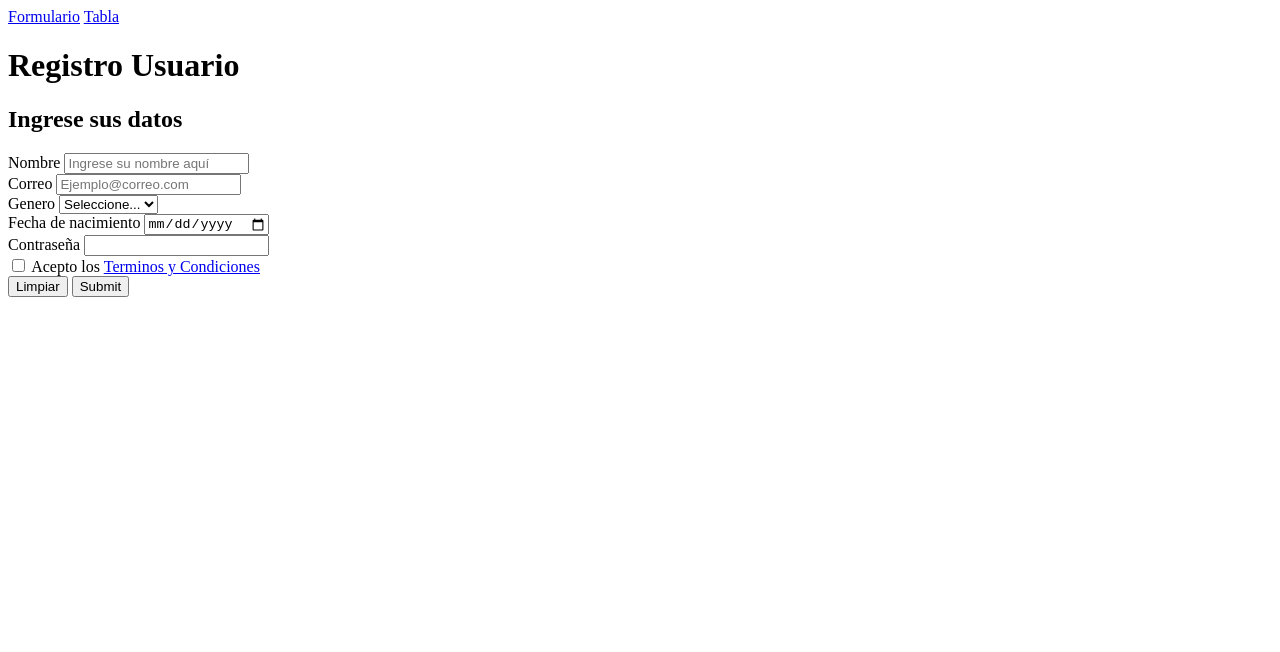
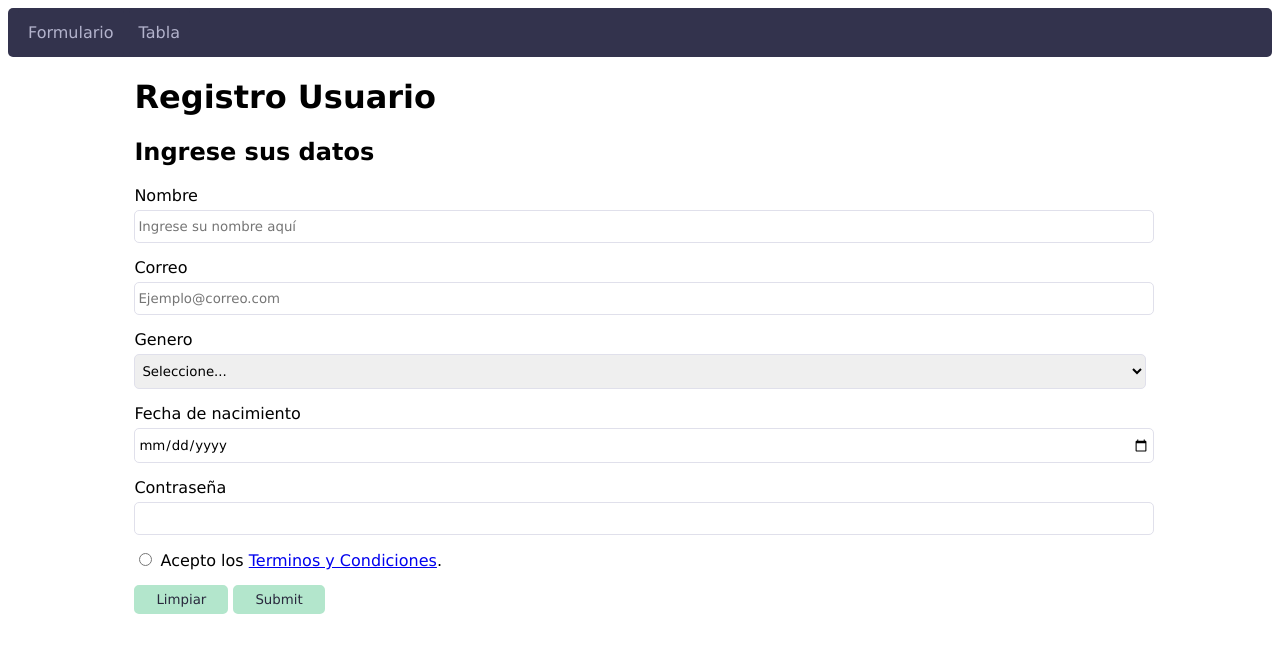
Before and after one commit to JoseRupallanDiaz/EspecializacionTecnologica1, a plain HTML site: page Guia 1 HTML y CSS/form.html in a window 1280 px wide. Drawn offline with Linux system fonts and the light colour scheme.

Commit message:
diseño css agregado

```diff
--- a/Guia 1 HTML y CSS/css/design.css
+++ b/Guia 1 HTML y CSS/css/design.css
@@ -0,0 +1,63 @@
+*{
+    font-family:'Lucida Sans', 'Lucida Sans Regular', 'Lucida Grande', 'Lucida Sans Unicode', Geneva, Verdana, sans-serif
+}
+.navbar{
+    padding-block: 15px;
+    padding-inline: 10px;
+    background-color: #33334d;
+    border-radius: 5px;
+}
+a.navbar:link, a.navbar:visited{
+    text-decoration: none;
+    color: #b3b3cc;
+}
+a.navbar:hover{
+    transition-duration: 200ms;
+    color: #f0f0f5;
+}
+.main-container{
+    margin-inline: 5%;
+    padding-inline: 5%;
+    border-radius: 5px;
+}
+input[type=text], input[type=password], select, input[type=date]{
+    width: 100%;
+    padding: 8px 3px;
+    margin-top: 5px;
+    border-radius: 5px;
+    border-color: #e0e0eb;
+    border: 1px solid #e0e0eb;
+}
+input[type=checkbox]{
+    border: 2px solid #b3b3cc;
+}
+.form div{
+    margin-block: 15px;
+}
+.button-primary{
+    background-color: #b3e6cc;
+    color:#29293d;
+    border: 2px solid #b3e6cc;
+    border-radius: 5px;
+    padding: 5px 20px;
+}
+.button-primary:hover{
+    transition-duration: 200ms;
+    background-color: #40bf80;
+    border: 2px solid #40bf80;
+    color:#f0f0f5;
+}
+table{
+    width: 100%;
+}
+th{
+    background-color: #e0ccff;
+}
+td{
+    background-color: #e0e0eb;
+    font-style: italic;
+    text-align: center;
+}
+th, td{
+    padding-block: 10px;
+}
--- a/Guia 1 HTML y CSS/form.html
+++ b/Guia 1 HTML y CSS/form.html
@@ -10,11 +10,11 @@
 </head>
 
 <body>
-    <nav>
-        <a href="/form.html">Formulario</a>
-        <a href="/table.html">Tabla</a>
+    <nav class="navbar">
+        <a class="navbar" href="/form.html">Formulario</a>
+        <a class="navbar" href="/table.html">Tabla</a>
     </nav>
-    <div>
+    <div class="main-container">
         <div>
             <h1>Registro Usuario</h1>
         </div>
@@ -22,7 +22,7 @@
             <h2>Ingrese sus datos</h2>
         </div>
         <div>
-            <form action="">
+            <form class ="form" action="">
                 <div>
                     <label id="name">Nombre</label>
                     <input type="text" id="name" placeholder="Ingrese su nombre aquí">
@@ -49,12 +49,12 @@
                     <input type="password">
                 </div>
                 <div>
-                    <input type="checkbox">
-                    <label>Acepto los <a href="/terms.html">Terminos y Condiciones</a></label>
+                    <input type="radio" id="terms">
+                    <label>Acepto los <a href="/terms.html">Terminos y Condiciones</a>.</label>
                 </div>
                 <div>
-                    <input type="button" value="Limpiar">
-                    <input type="submit" title="Enviar">
+                    <input class="button-primary" type="button" value="Limpiar">
+                    <input class="button-primary" type="submit" title="Enviar">
                 </div>
             </form>
         </div>
```
Also changed, not shown: Guia 1 HTML y CSS/table.html (+4 -4 lines).
